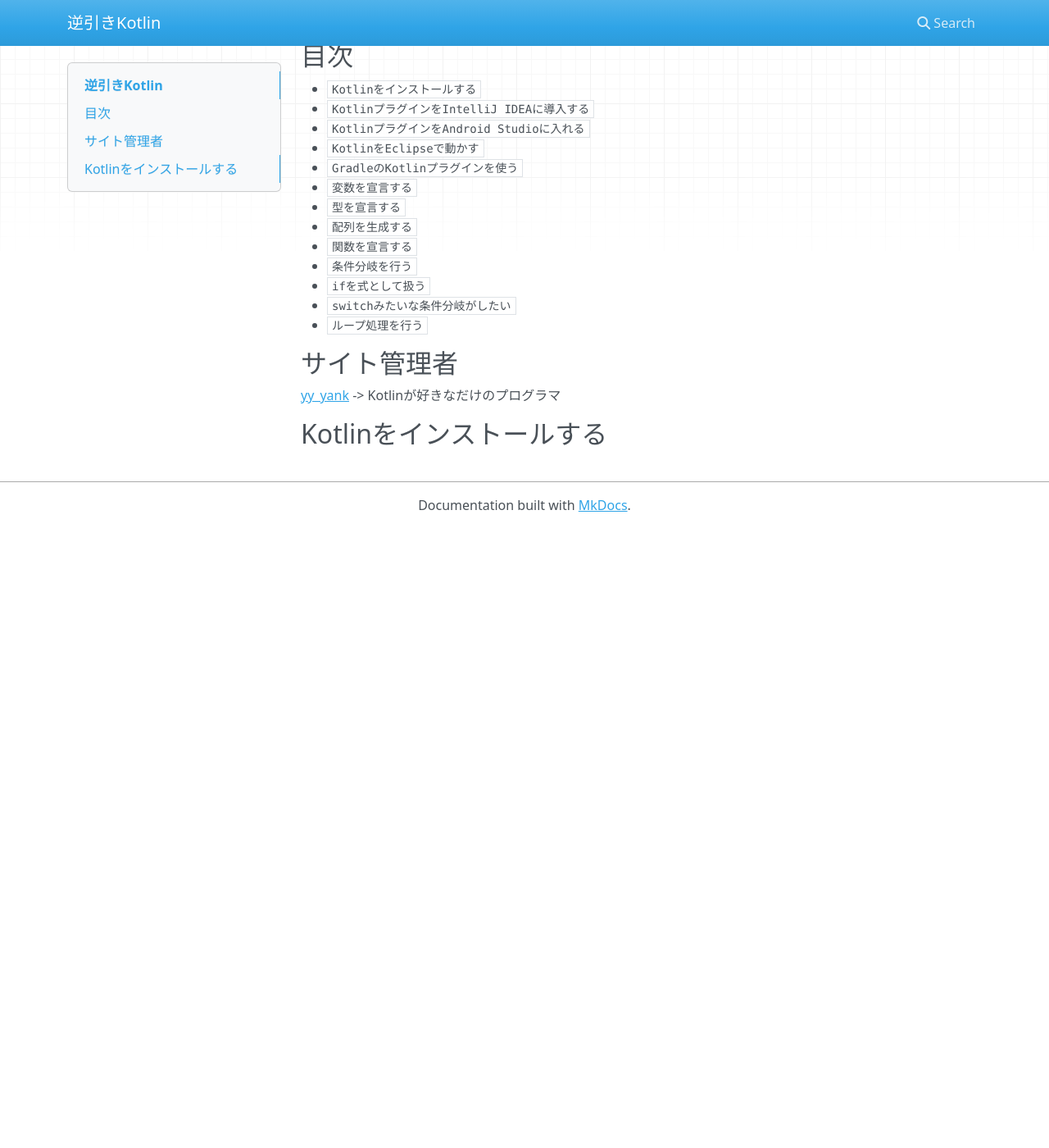
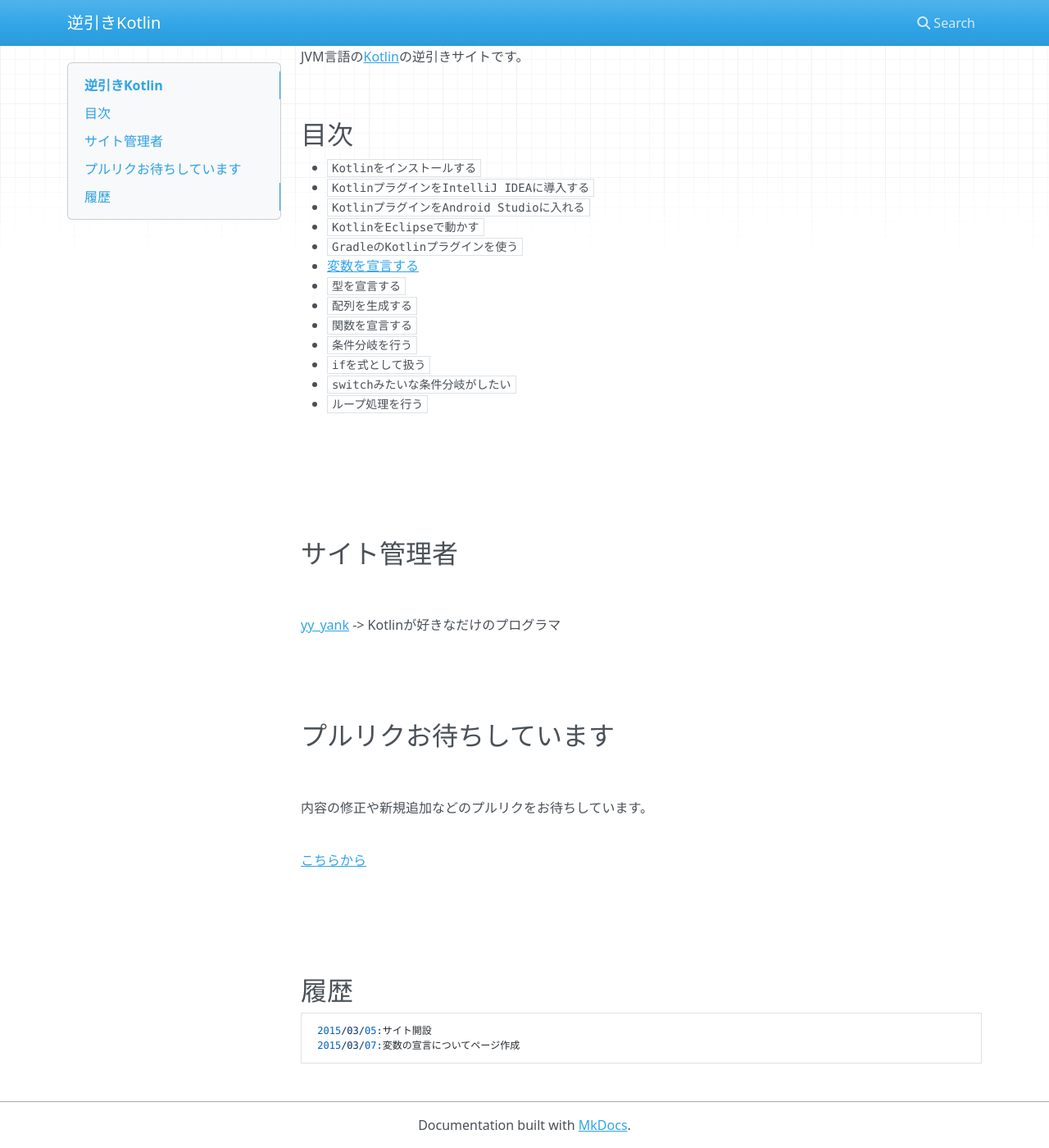
Before and after one commit to yyYank/kotlin-rev-solution, an MkDocs documentation site: the page built from docs/index.md, in a window 1280 px wide and 1400 px high, scrolled down 125 px. Shown: the whole window at 82% size. Built offline with MkDocs 1.6.1, drawn with Linux system fonts in a browser that asks for light colours; nearby versions of some CDN libraries; before the commit the page ends 900 px from its top, so only the background shows below that.

Commit message:
更新情報とプルリク募集の追記

```diff
--- a/docs/index.md
+++ b/docs/index.md
@@ -1,7 +1,8 @@
 # 逆引きKotlin
-
+<br/>
 JVM言語の[Kotlin](http://kotlinlang.org)の逆引きサイトです。
-
+<br/>
+<br/>
 ## 目次
 
 * `Kotlinをインストールする`
@@ -9,7 +10,7 @@ JVM言語の[Kotlin](http://kotlinlang.org)の逆引きサイトです。
 * `KotlinプラグインをAndroid Studioに入れる`
 * `KotlinをEclipseで動かす`
 * `GradleのKotlinプラグインを使う`
-* `変数を宣言する`
+* [変数を宣言する](./variable)
 * `型を宣言する`
 * `配列を生成する`
 * `関数を宣言する`
@@ -18,9 +19,37 @@ JVM言語の[Kotlin](http://kotlinlang.org)の逆引きサイトです。
 * `switchみたいな条件分岐がしたい`
 * `ループ処理を行う`
 
+
+<br/>
+<br/>
+<br/>
+
 ## サイト管理者
 
+<br/>
    [yy_yank](https://twitter.com/yy_yank) -> Kotlinが好きなだけのプログラマ
 
+<br/>
+<br/>
 
-## Kotlinをインストールする
+
+
+## プルリクお待ちしています
+<br/>
+<br/>
+内容の修正や新規追加などのプルリクをお待ちしています。
+
+<br/>
+[こちらから](https://github.com/yyYank/kotlin-rev-solution)
+
+<br/>
+<br/>
+<br/>
+<br/>
+
+
+## 履歴
+
+
+     2015/03/05:サイト開設
+     2015/03/07:変数の宣言についてページ作成
```
